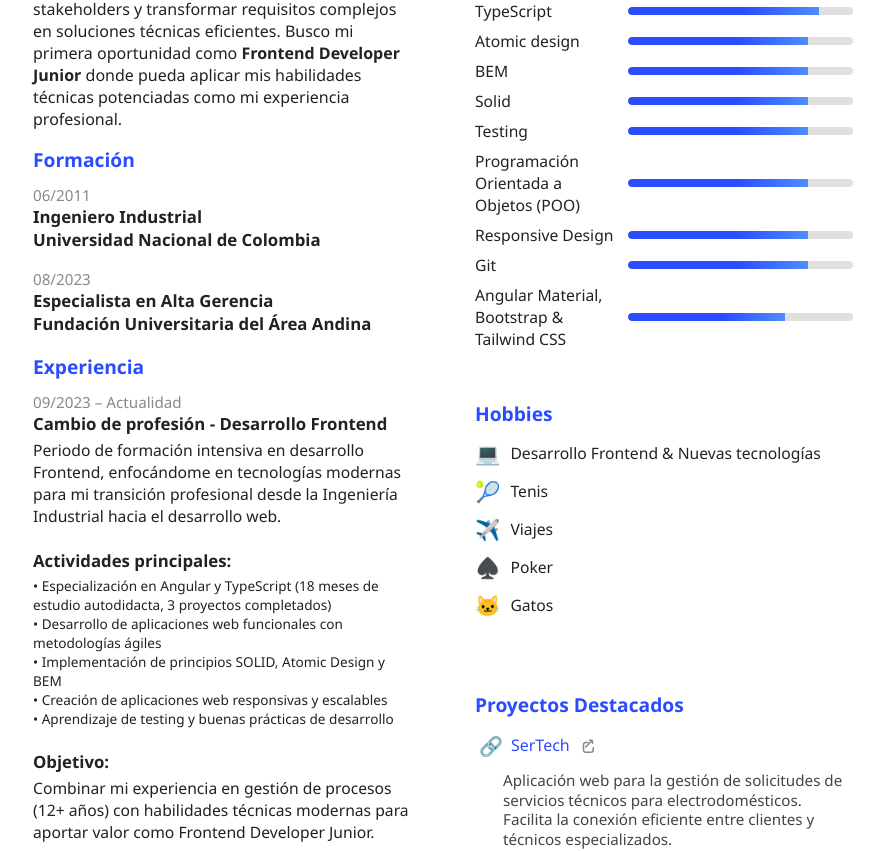
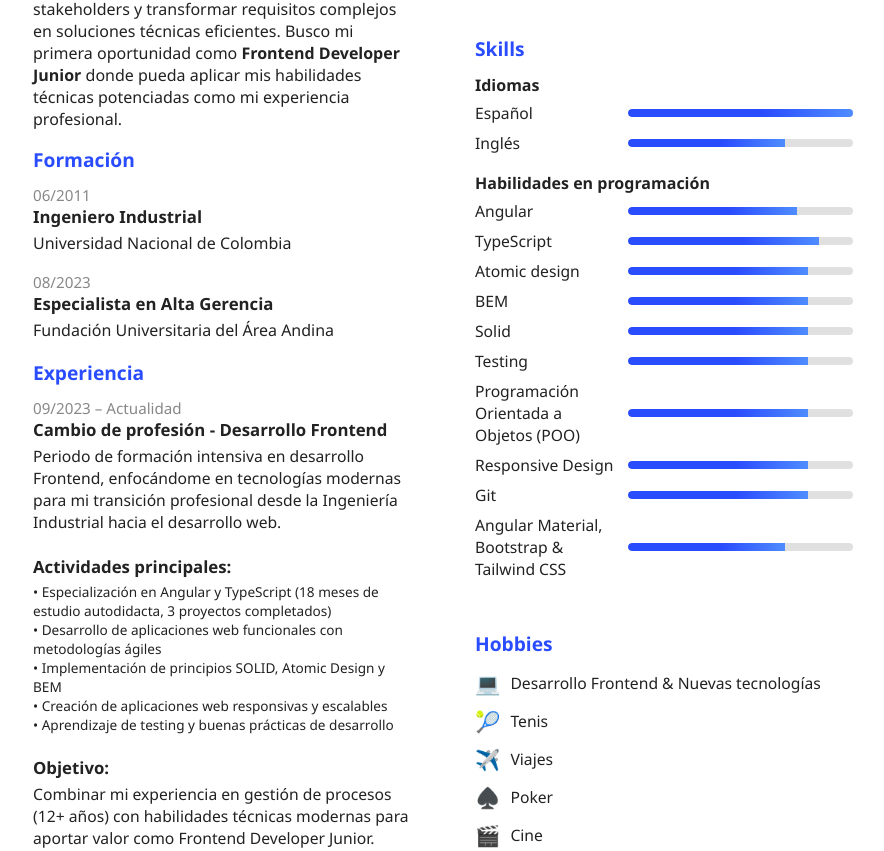
Before and after one commit to avila2601/HDV, an Angular app: page / in a window 1280 px wide. Shown: the part 450-1301 px from the top of the page, without its empty margins (197-1081 px from the left). Built offline with nearby package versions, Linux system fonts and the light colour scheme.

Commit message:
Hobbeisact

```diff
--- a/src/app/cv/cv.component.html
+++ b/src/app/cv/cv.component.html
@@ -73,16 +73,13 @@
         <h2>Formación</h2>
         <div class="cv-education-item">
           <span>06/2011</span>
-          <strong
-            >Ingeniero Industrial<br />Universidad Nacional de Colombia</strong
-          >
+          <strong>Ingeniero Industrial</strong>Universidad Nacional de
+          Colombia
         </div>
         <div class="cv-education-item">
           <span>08/2023</span>
-          <strong
-            >Especialista en Alta Gerencia<br />Fundación Universitaria del Área
-            Andina</strong
-          >
+          <strong>Especialista en Alta Gerencia</strong>Fundación
+          Universitaria del Área Andina
         </div>
       </section>
       <section class="cv-experience">
@@ -147,6 +144,10 @@
             gestión de personal requeridos para su operación.
           </p>
         </div>
+      </section>
+    </div>
+    <div class="cv-main-right">
+      <section class="cv-experience-right">
         <div class="cv-experience-item">
           <span>03/2012 – 02/2014</span>
           <strong
@@ -161,8 +162,6 @@
           </p>
         </div>
       </section>
-    </div>
-    <div class="cv-main-right">
       <section class="cv-skills">
         <h2>Skills</h2>
         <div class="cv-skills-group">
@@ -230,7 +229,7 @@
           <li><span class="icon">🎾</span> Tenis</li>
           <li><span class="icon">✈️</span> Viajes</li>
           <li><span class="icon">♠️</span> Poker</li>
-          <li><span class="icon">🐱</span> Gatos</li>
+          <li><span class="icon">🎬</span> Cine</li>
         </ul>
       </section>
       <section class="cv-projects">
```
Also changed, not shown: 1 other file (tests, documents, lock files or other folders).
